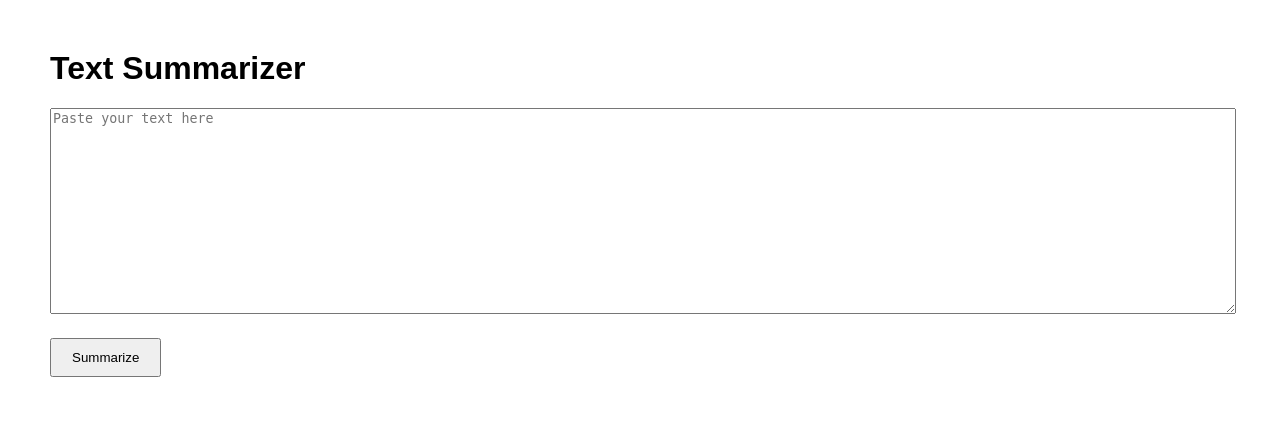
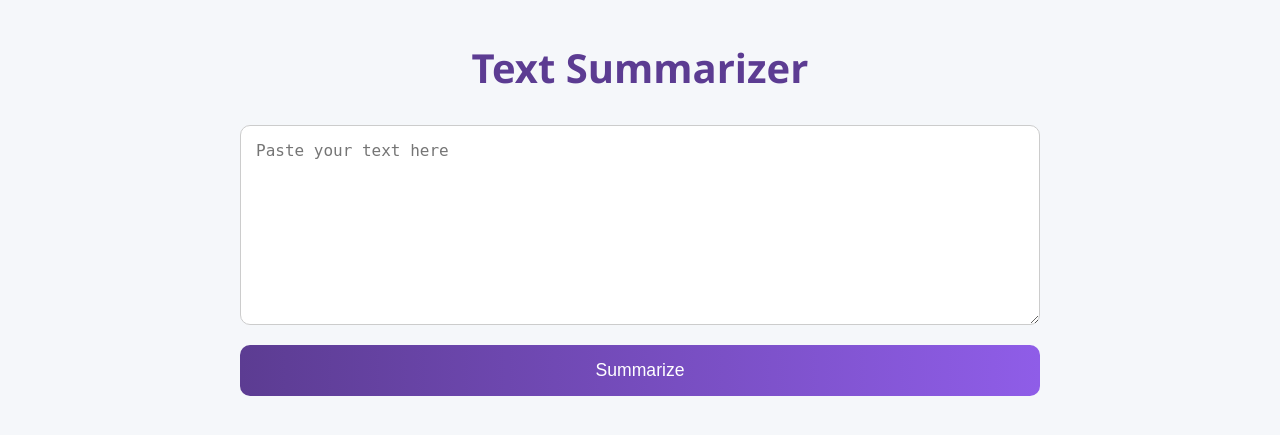
Before and after one commit to Vargock/AI-Text-Summarizer, a Flask app: page / in a window 1280 px wide. Shown: the top 435 px of the page. Run offline with Flask 3, Linux system fonts and the light colour scheme.

Commit message:
Added better CSS visuals

```diff
--- a/templates/index.html
+++ b/templates/index.html
@@ -6,25 +6,88 @@
     <meta name="viewport" content="width=device-width, initial-scale=1.0">
     <title>Text Summarizer</title>
     <style>
+        /* Reset some defaults */
+        * {
+            box-sizing: border-box;
+            margin: 0;
+            padding: 0;
+        }
+
         body {
-            font-family: Arial, sans-serif;
-            margin: 50px;
+            font-family: 'Segoe UI', Tahoma, Geneva, Verdana, sans-serif;
+            background: #f5f7fa;
+            color: #333;
+            display: flex;
+            flex-direction: column;
+            align-items: center;
+            padding: 40px 20px;
+        }
+
+        h1 {
+            color: #5c3c92;
+            margin-bottom: 30px;
+            font-size: 2.5rem;
+            text-align: center;
+        }
+
+        form {
+            width: 100%;
+            max-width: 800px;
+            display: flex;
+            flex-direction: column;
         }
 
         textarea {
             width: 100%;
-            height: 200px;
-            margin-bottom: 20px;
+            min-height: 200px;
+            padding: 15px;
+            border: 1px solid #ccc;
+            border-radius: 10px;
+            font-size: 1rem;
+            resize: vertical;
+            transition: border 0.3s;
+        }
+
+        textarea:focus {
+            border-color: #5c3c92;
+            outline: none;
         }
 
         input[type="submit"] {
-            padding: 10px 20px;
+            margin-top: 20px;
+            padding: 15px 25px;
+            font-size: 1.1rem;
+            background: linear-gradient(90deg, #5c3c92, #8f5de8);
+            color: white;
+            border: none;
+            border-radius: 10px;
+            cursor: pointer;
+            transition: background 0.3s, transform 0.2s;
+        }
+
+        input[type="submit"]:hover {
+            background: linear-gradient(90deg, #8f5de8, #5c3c92);
+            transform: scale(1.05);
         }
 
         .summary {
-            background: #f0f0f0;
-            padding: 20px;
-            margin-top: 20px;
+            width: 100%;
+            max-width: 800px;
+            background: white;
+            border-radius: 10px;
+            padding: 25px;
+            margin-top: 30px;
+            box-shadow: 0 5px 15px rgba(0, 0, 0, 0.1);
+        }
+
+        .summary h3 {
+            margin-bottom: 15px;
+            color: #5c3c92;
+        }
+
+        .summary p {
+            line-height: 1.6;
+            font-size: 1.1rem;
         }
     </style>
 </head>
@@ -32,7 +95,7 @@
 <body>
     <h1>Text Summarizer</h1>
     <form method="POST">
-        <textarea name="text" placeholder="Paste your text here">{{ text }}</textarea><br>
+        <textarea name="text" placeholder="Paste your text here">{{ text }}</textarea>
         <input type="submit" value="Summarize">
     </form>
 
```
